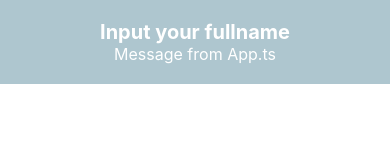
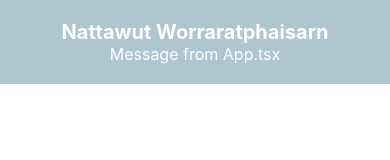
Before and after one commit to GBcatW/GBreactNativeTNI, a React Native app: screen / in a window 390 px wide. Shown: the top 160 px of the page. Built offline with nearby package versions, Linux system fonts and the light colour scheme.

Commit message:
Practice1_Ch03_ReactNativeFundamental_edit

```diff
--- a/App.tsx
+++ b/App.tsx
@@ -8,8 +8,8 @@ export default function App(): React.JSX.Element {
 
   return (
     <View style={styles.container}>
-      <AppHeader text="Input your fullname"/>
-      <Content text="Message from App.tsx" />
+      <AppHeader text="Message from App.tsx" fullName="Nattawut Worraratphaisarn"/>
+      <Content text="Message from App.tsx" name="Nattawut Worraratphaisarn" />
       <StatusBar style="auto" />
       <AppFooter text="Thai-Nichi Institute of Technology"/>
     </View>
--- a/components/AppHeader.tsx
+++ b/components/AppHeader.tsx
@@ -2,14 +2,15 @@ import { StyleSheet, View, Text } from "react-native";
 import React from "react";
 
 type AppHeaderProps = {
-    text: string;
+  fullName?: string;
+  text?: string;
 };
 
-const AppHeader = ({text}:AppHeaderProps): React.JSX.Element => {
+const AppHeader = ({text, fullName}: AppHeaderProps): React.JSX.Element => {
   return (
     <View style={styles.header}>
-        <Text style={styles.headerText}>{text}</Text>
-        <Text style={styles.subtitleText}>Message from App.ts</Text>
+      <Text style={styles.headerText}>{fullName}</Text>
+      <Text style={styles.subtitleText}>{text}</Text>
     </View>
   );
 };
--- a/components/Content.tsx
+++ b/components/Content.tsx
@@ -1,21 +1,19 @@
 import {StyleSheet, View, Text, Button, Alert } from "react-native";
 import React from "react";
 
-const onClickMe = () => {
-    Alert.alert("Hello", "Input your fullname");
-  };
 
 type ContextProps ={
-    text:string;
+    name?: string;
+    text?: string;
 };
 
-const Content = ({text}:ContextProps): React.JSX.Element => {
+const Content = ({text, name}:ContextProps): React.JSX.Element => {
   return (
     <View style={styles.content}>
         <Text style={styles.text}>{text}</Text>
       <Button
         title="Click Me"
-        onPress={onClickMe}
+        onPress={()=> Alert.alert("Hello", name)}
         color="orange"
         />
     </View>
```
